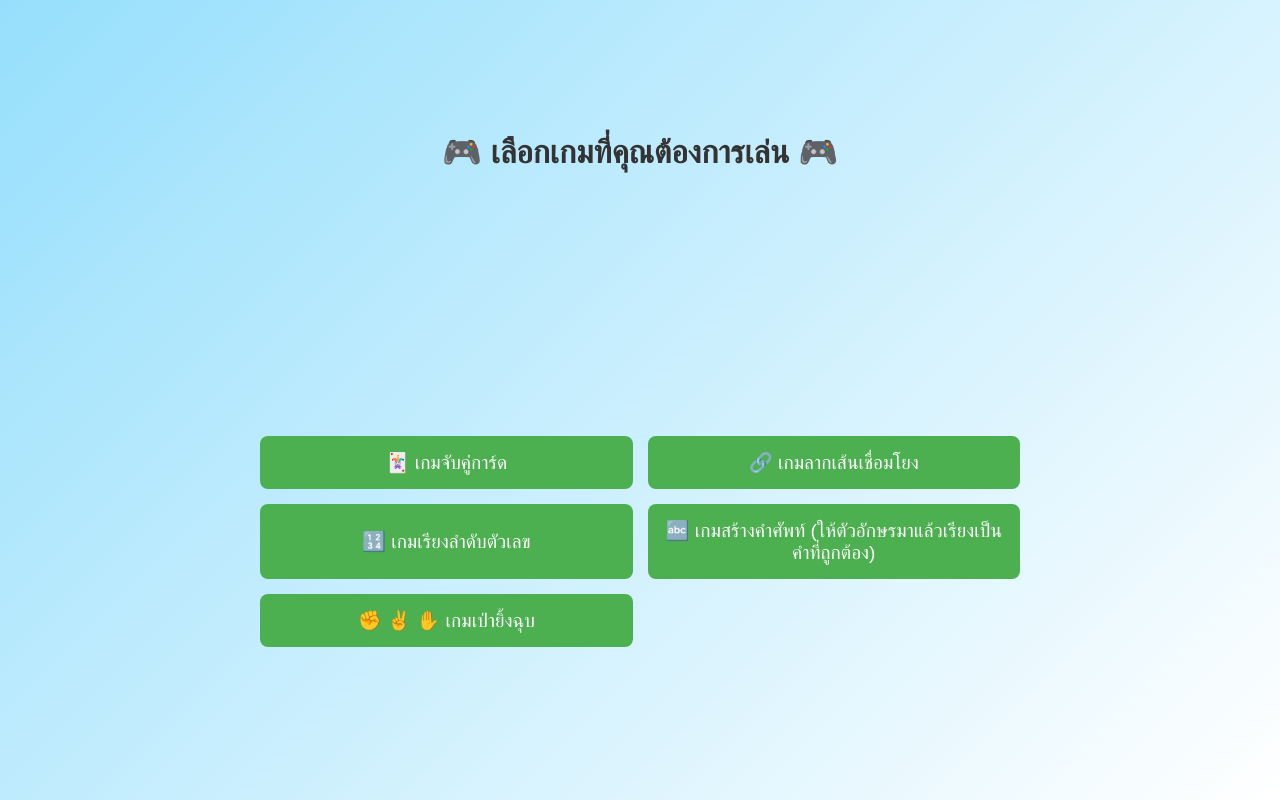
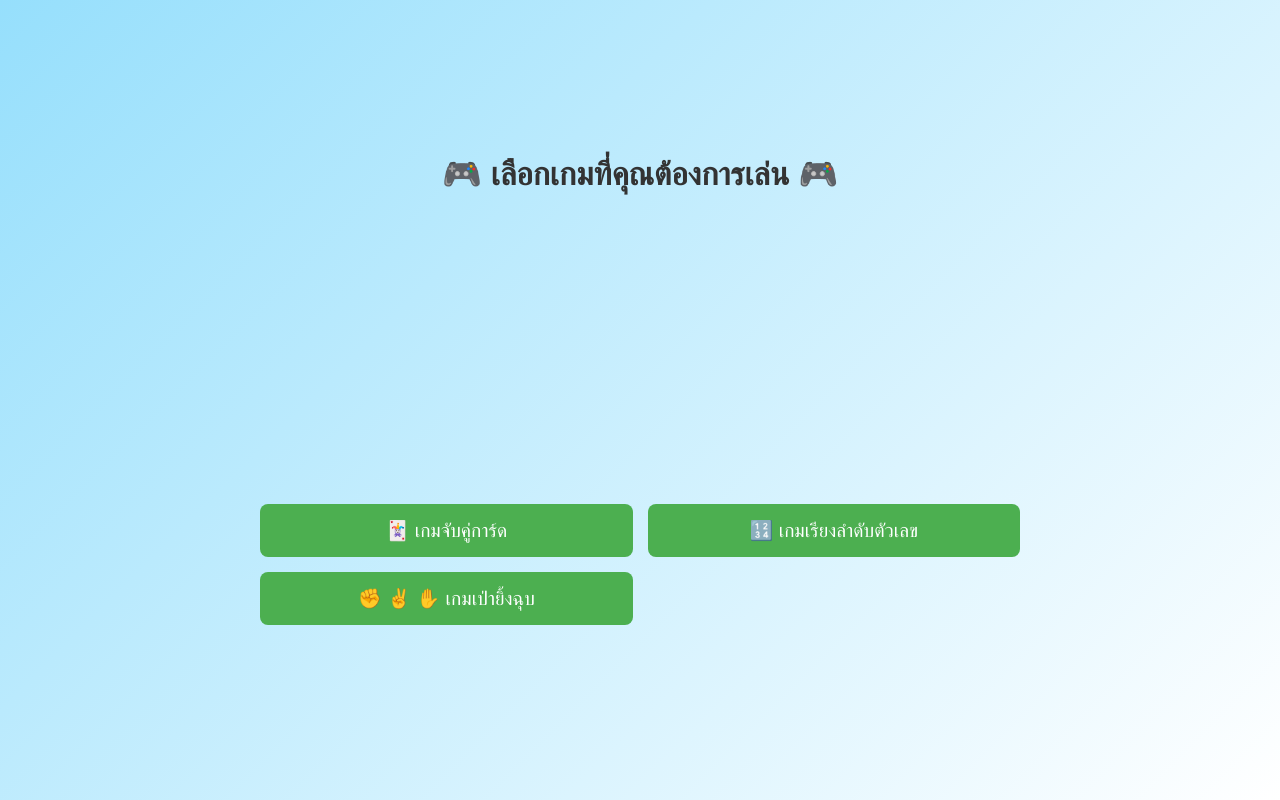
Before and after one commit to SUPERBALL2002/finalproject, a React (Create React App) app: page /minigame in a window 1280 px wide. Built offline with nearby package versions, Linux system fonts and the light colour scheme.

Commit message:
first commit

```diff
--- a/src/LoginPage/LoginPage.jsx
+++ b/src/LoginPage/LoginPage.jsx
@@ -9,11 +9,11 @@ const LoginPage = () => {
   const navigate = useNavigate();
 
   const handleLogin = () => {
-    // ตัวอย่างข้อมูลบัญชีผู้ใช้
+
     const mockUser = { username: "testuser", password: "123456" };
 
     if (username === mockUser.username && password === mockUser.password) {
-      navigate("/homepage"); // เปลี่ยนเส้นทางไปยังหน้าหลักหลังล็อกอินสำเร็จ
+      navigate("/homepage");
     } else {
       setError("ชื่อผู้ใช้หรือรหัสผ่านไม่ถูกต้อง");
     }
--- a/src/Minigame/Minigame.jsx
+++ b/src/Minigame/Minigame.jsx
@@ -12,14 +12,8 @@ const MiniGameSelection = () => {
         <button className={styles.gameButton} onClick={() => navigate("/memorygame")}>
           🃏 เกมจับคู่การ์ด
         </button>
-        <button className={styles.gameButton} onClick={() => navigate("/wordmatchinggame")}>
-          🔗 เกมลากเส้นเชื่อมโยง
-        </button>
         <button className={styles.gameButton} onClick={() => navigate("/numbersortgame")}>
           🔢 เกมเรียงลำดับตัวเลข
-        </button>
-        <button className={styles.gameButton} onClick={() => navigate("/wordcompletiongame")}>
-          🔤 เกมสร้างคำศัพท์ (ให้ตัวอักษรมาแล้วเรียงเป็นคำที่ถูกต้อง)
         </button>
         <button className={styles.gameButton} onClick={() => navigate("/rockpaperscissors")}>
         ✊ ✌️ ✋ เกมเป่ายิ้งฉุบ
--- a/src/Profile/Profile.jsx
+++ b/src/Profile/Profile.jsx
@@ -111,7 +111,7 @@ const UserProfile = () => {
         <div className={styles.userProfileSettingsCard}>
           <Link to="/account-settings">
             <button className={`${styles.userProfileButton} ${styles.userProfileEditButton}`}>
-              ⚙️ ตั้งค่าบัญชี
+              ⚙️ แก้ไขข้อมูส่วนตัว
             </button>
           </Link>
           <Link to="/score">
```
